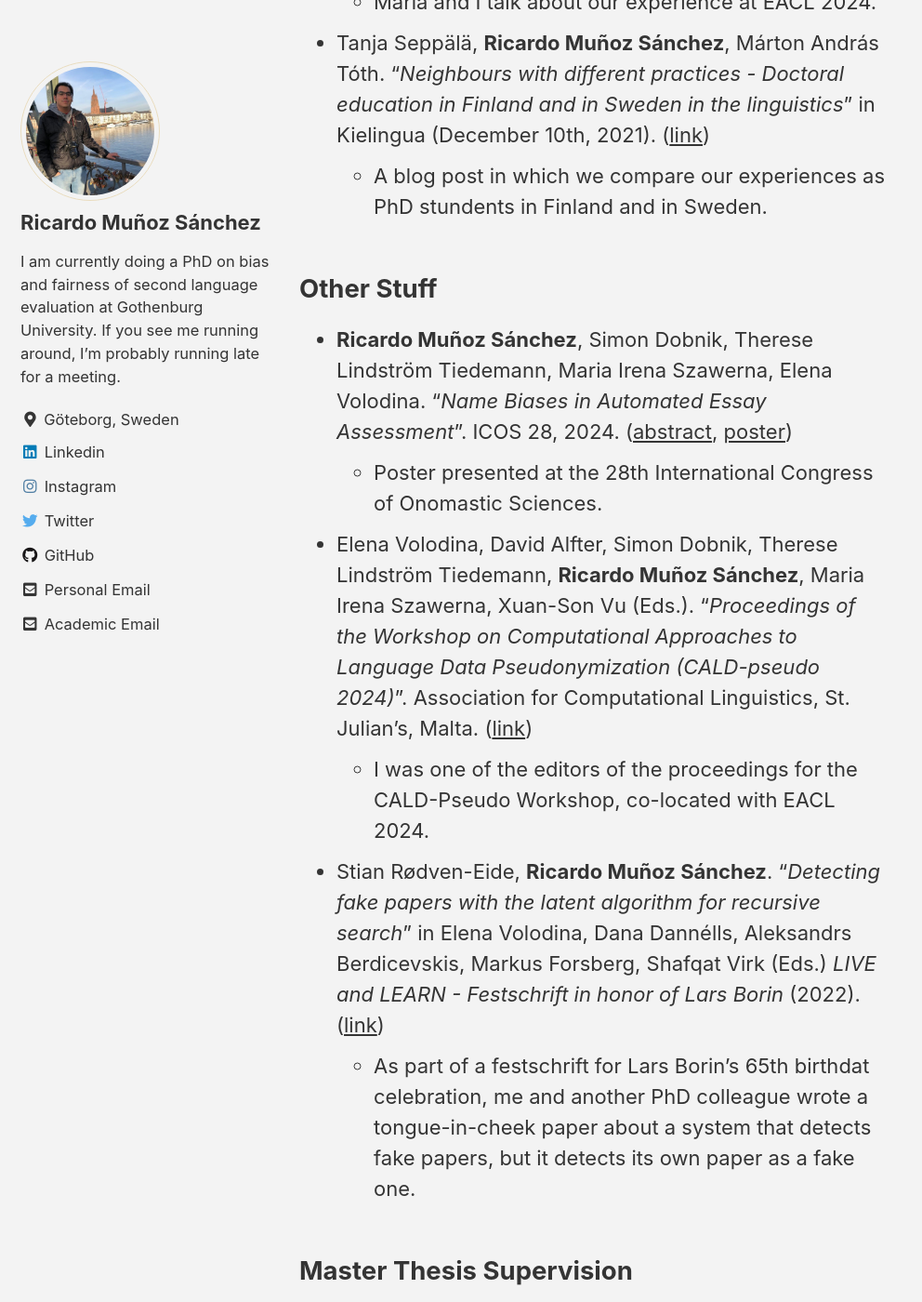
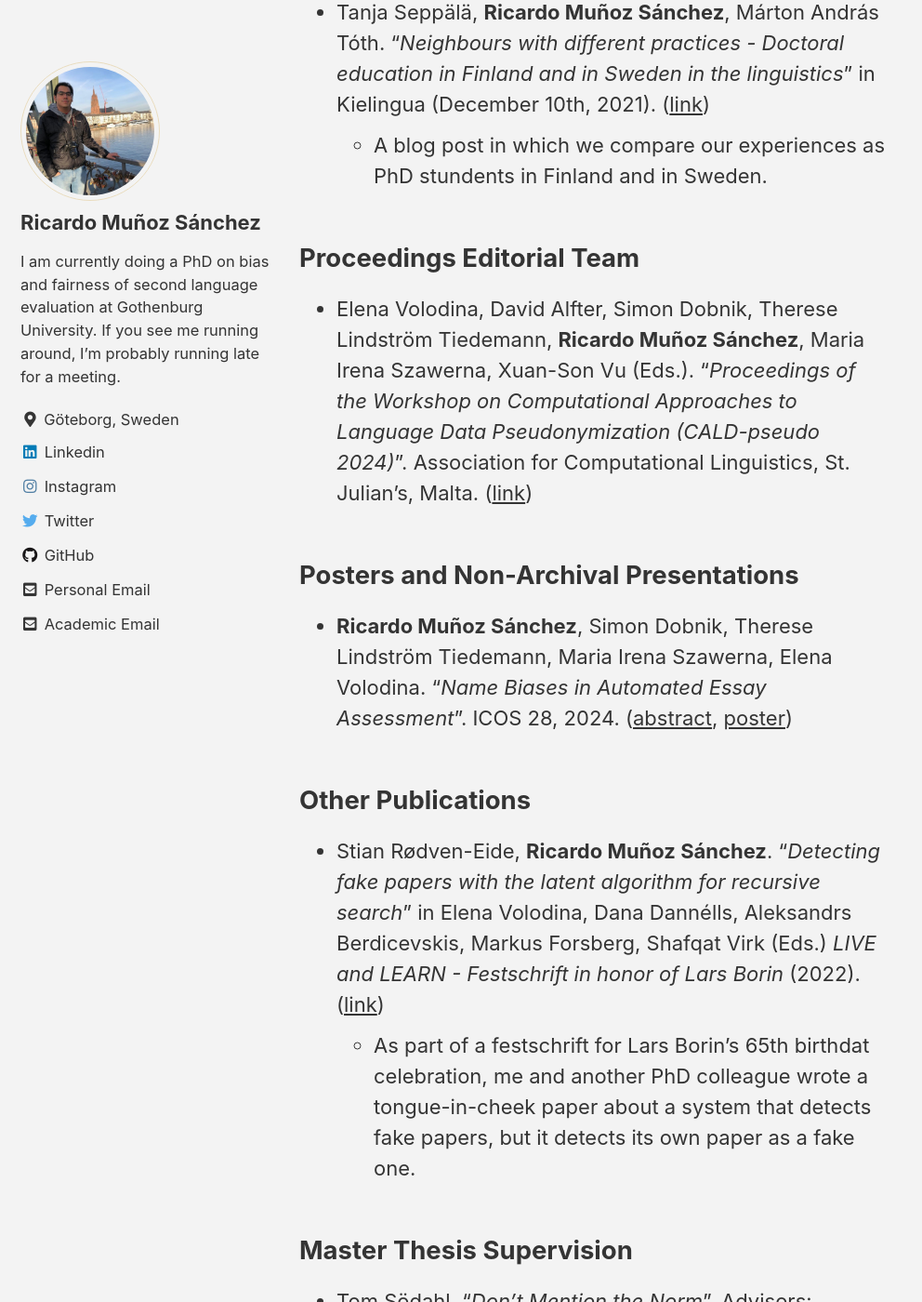
Before and after one commit to rimusa/rimusa.github.io, a Jekyll site: the page built from docs/_pages/research.md, in a window 1280 px wide and 1400 px high, scrolled down 3250 px. Shown: the whole window at 93% size, without its empty margins (0-992 px from the left). Built offline with Jekyll 4.4.1, drawn with Linux system fonts in a browser that asks for light colours; cached includes are drawn as plain includes; some of the changed text lies outside the part shown.

Commit message:
Added sections for Proceedings, Non-Archival Publications, and Other Publications

```diff
--- a/docs/_pages/research.md
+++ b/docs/_pages/research.md
@@ -37,7 +37,7 @@ You can see the talks and presentations I've given [here](../talks).
 
 - Dimitrios Kokkinakis, **Ricardo Muñoz Sánchez**, Mia-Marie Hammarlin. "_Scaling-up the Resources for a Freely Available Swedish VADER (svVADER)_". NoDaLiDa 2023. ([link](https://openreview.net/forum?id=DlcsrF8w1w))
 
-- Dimitrios Kokkinakis, **Ricardo Muñoz Sánchez**, Sebastianus Bruinsma, Mia-Marie Hammarlin."_Investigating the Effects of MWE Identification in Structural Topic Modelling_". 19th Workshop on Multiword Expressions, co-located with EACL 2023. ([link](https://aclanthology.org/2023.mwe-1.7/), [slides](../documents/presentations/2023_MWE_Workshop_V2.pdf))
+- Dimitrios Kokkinakis, **Ricardo Muñoz Sánchez**, Sebastianus Bruinsma, Mia-Marie Hammarlin. "_Investigating the Effects of MWE Identification in Structural Topic Modelling_". 19th Workshop on Multiword Expressions, co-located with EACL 2023. ([link](https://aclanthology.org/2023.mwe-1.7/), [slides](../documents/presentations/2023_MWE_Workshop_V2.pdf))
 
 
 
@@ -62,13 +62,19 @@ You can see the talks and presentations I've given [here](../talks).
 
 
 
-## Other Stuff
+## Proceedings Editorial Team
+
+- Elena Volodina, David Alfter, Simon Dobnik, Therese Lindström Tiedemann, **Ricardo Muñoz Sánchez**, Maria Irena Szawerna, Xuan-Son Vu (Eds.). "_Proceedings of the Workshop on Computational Approaches to Language Data Pseudonymization (CALD-pseudo 2024)_". Association for Computational Linguistics, St. Julian’s, Malta. ([link](https://aclanthology.org/2024.caldpseudo-1.0/))
+
+
+
+## Posters and Non-Archival Presentations
 
 - **Ricardo Muñoz Sánchez**, Simon Dobnik, Therese Lindström Tiedemann, Maria Irena Szawerna, Elena Volodina. "_Name Biases in Automated Essay Assessment_". ICOS 28, 2024. ([abstract](https://www.helsinki.fi/assets/drupal/2024-07/ICOS%202024%20Book%20of%20abstracts.pdf#%5B%7B%22num%22%3A219%2C%22gen%22%3A0%7D%2C%7B%22name%22%3A%22XYZ%22%7D%2C54%2C400%2C0%5D), [poster](https://researchportal.helsinki.fi/en/publications/name-biases-in-automated-essay-assessment-poster-presentation))
-    - Poster presented at the 28th International Congress of Onomastic Sciences.
 
-- Elena Volodina, David Alfter, Simon Dobnik, Therese Lindström Tiedemann, **Ricardo Muñoz Sánchez**, Maria Irena Szawerna, Xuan-Son Vu (Eds.). "_Proceedings of the Workshop on Computational Approaches to Language Data Pseudonymization (CALD-pseudo 2024)_". Association for Computational Linguistics, St. Julian’s, Malta. ([link](https://aclanthology.org/2024.caldpseudo-1.0/))
-    - I was one of the editors of the proceedings for the CALD-Pseudo Workshop, co-located with EACL 2024.
+
+
+## Other Publications
 
 - Stian Rødven-Eide, **Ricardo Muñoz Sánchez**. "_Detecting fake papers with the latent algorithm for recursive search_" in Elena Volodina, Dana Dannélls, Aleksandrs Berdicevskis, Markus Forsberg, Shafqat Virk (Eds.) _LIVE and LEARN - Festschrift in honor of Lars Borin_ (2022). ([link](https://gupea.ub.gu.se/handle/2077/74254))
     - As part of a festschrift for Lars Borin's 65th birthdat celebration, me and another PhD colleague wrote a tongue-in-cheek paper about a system that detects fake papers, but it detects its own paper as a fake one.
```
